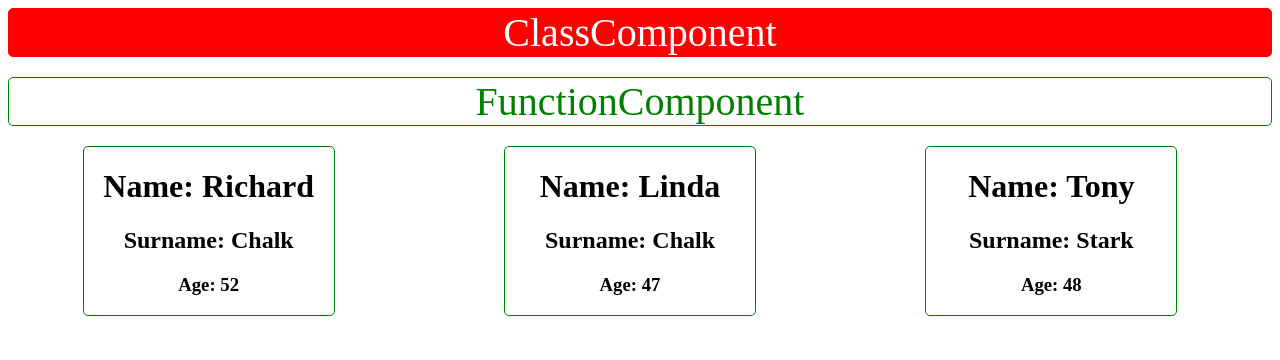
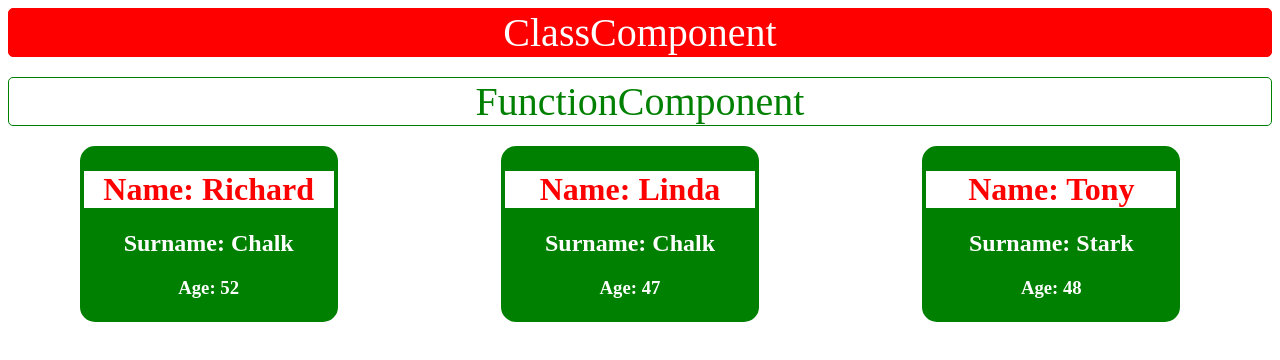
Before and after one commit to RichardChalk/reactIntro_end, a React (Create React App) app: page / in a window 1280 px wide. Shown: the top 360 px of the page. Built offline with nearby package versions, Linux system fonts and the light colour scheme.

Commit message:
incl Tont Stark v2

```diff
--- a/src/Components/Person.js
+++ b/src/Components/Person.js
@@ -3,7 +3,7 @@ import React from "react";
 export const Person = (props) => {
   return (
     <div className="person">
-      <h1>Name: {props.name}</h1>
+      <h1 className="personName">Name: {props.name}</h1>
       <h2>Surname: {props.surName}</h2>
       <h3>Age: {props.age}</h3>
     </div>
--- a/src/index.css
+++ b/src/index.css
@@ -22,11 +22,17 @@
 }
 
 .person {
+  color: white;
   width: 250px;
   margin-top: 20px;
   margin-right: 20px;
-  border: 1px green solid;
-  display: inline-block;
-  border-radius: 5px;
+  border: 4px green solid;
+  background-color: green;
+  border-radius: 15px;
   text-align: center;
 }
+
+.personName {
+  background-color: white;
+  color: red;
+}
```
